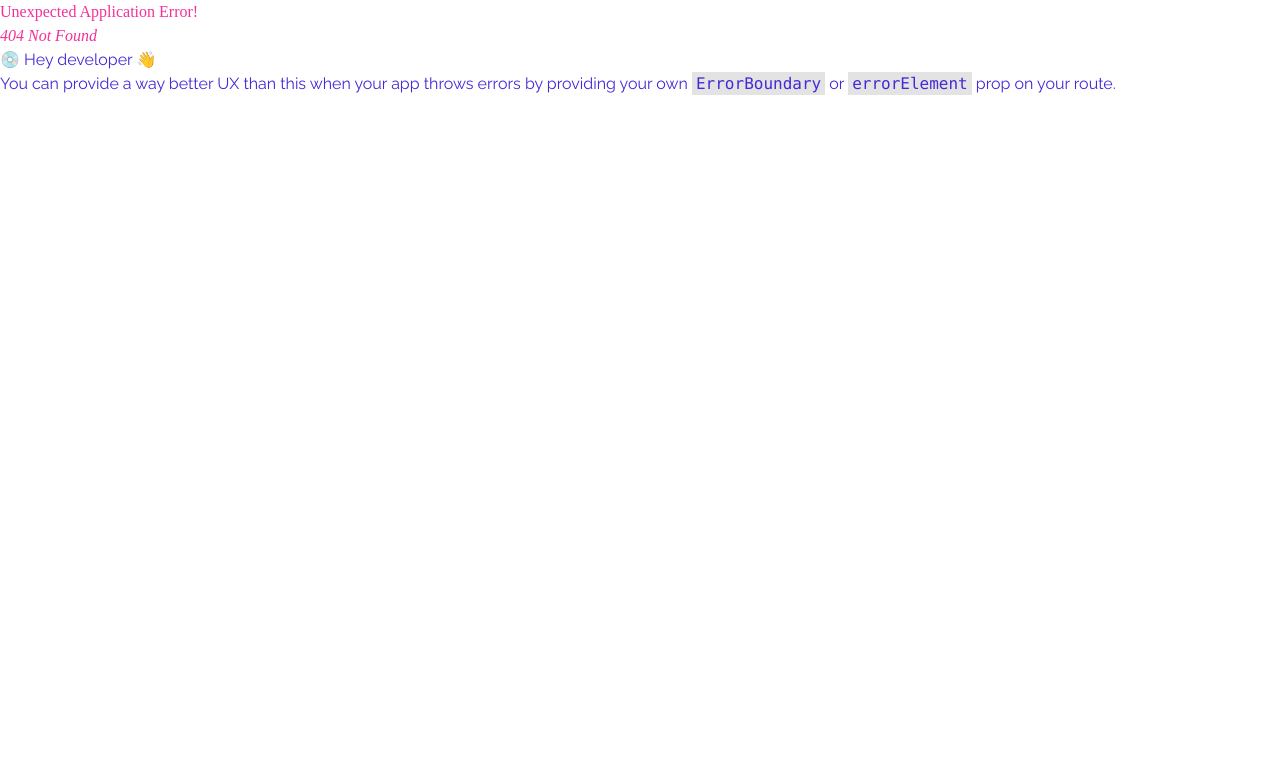
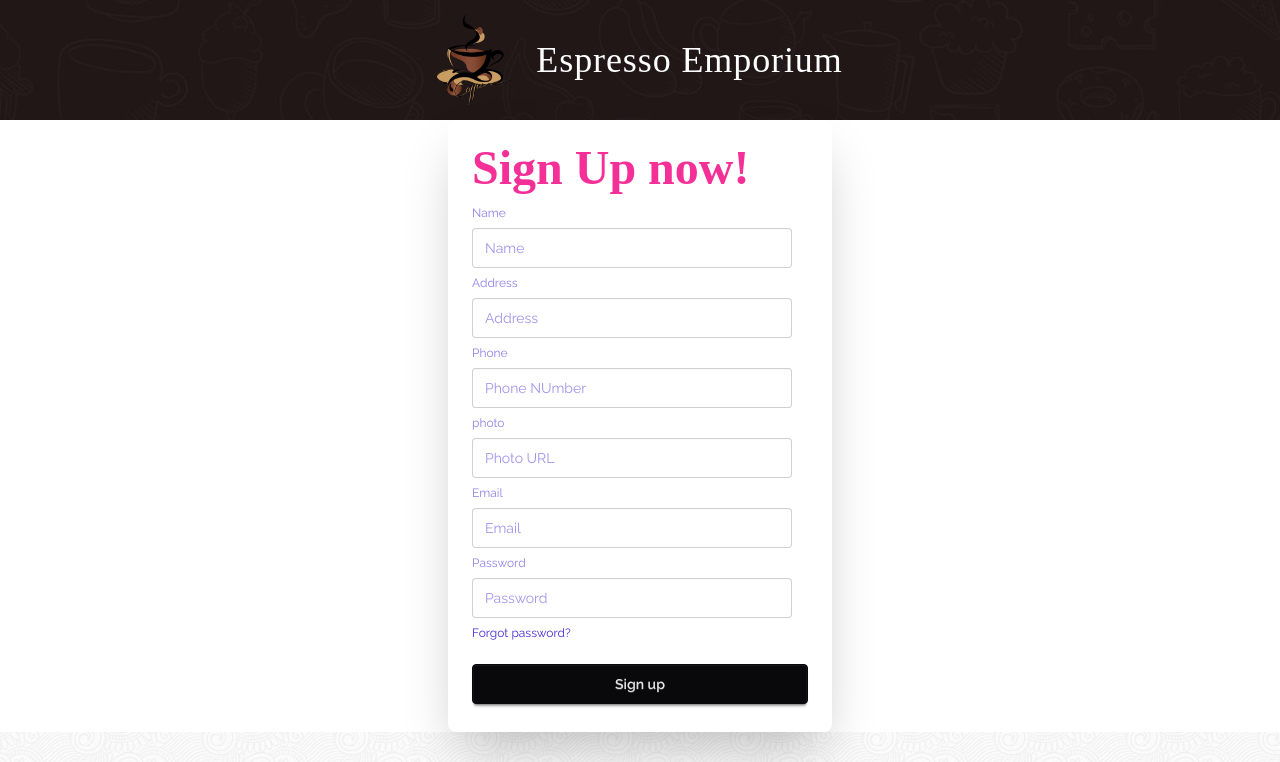
Before and after one commit to ziaul-hoque4820/coffee-store, a React (Vite) app in the folder coffee-store-client/: page /signup in a window 1280 px wide. Before the commit this address had no page. Shown: the top 762 px of the page. Built offline with nearby package versions, Linux system fonts and the light colour scheme; a web font is replaced by a local one.

Commit message:
Firebase setup and SignIn & SignUp component design done

```diff
--- a/coffee-store-client/src/components/SignIn.jsx
+++ b/coffee-store-client/src/components/SignIn.jsx
@@ -1,9 +1,22 @@
 import React from 'react'
 
 function SignIn() {
-  return (
-    <div>SignIn</div>
-  )
+    return (
+        <div className="card bg-base-100 max-w-sm mx-auto shrink-0 shadow-2xl">
+            <div className="card-body">
+                <h1 className="text-5xl font-bold">Sign In now!</h1>
+                <form className="fieldset">
+
+                    <label className="label">Email</label>
+                    <input type="email" name="email" className="input" placeholder="Email" />
+                    <label className="label">Password</label>
+                    <input type="password" name='password' className="input" placeholder="Password" />
+                    <div><a className="link link-hover">Forgot password?</a></div>
+                    <button className="btn btn-neutral mt-4">Sign in</button>
+                </form>
+            </div>
+        </div>
+    )
 }
 
 export default SignIn
--- a/coffee-store-client/src/components/SignUp.jsx
+++ b/coffee-store-client/src/components/SignUp.jsx
@@ -1,9 +1,29 @@
 import React from 'react'
 
 function SignUp() {
-  return (
-    <div>SignUp</div>
-  )
+    return (
+        <div className="card bg-base-100 max-w-sm mx-auto shrink-0 shadow-2xl">
+            <div className="card-body">
+                <h1 className="text-5xl font-bold">Sign Up now!</h1>
+                <form className="fieldset">
+                    <label className="label">Name</label>
+                    <input type="text" name="name" className="input" placeholder="Name" />
+                    <label className="label">Address</label>
+                    <input type="text" name="address" className="input" placeholder="Address" />
+                    <label className="label">Phone</label>
+                    <input type="text" name="phone" className="input" placeholder="Phone NUmber" />
+                    <label className="label">photo</label>
+                    <input type="text" name="photo" className="input" placeholder="Photo URL" />
+                    <label className="label">Email</label>
+                    <input type="email" name="email" className="input" placeholder="Email" />
+                    <label className="label">Password</label>
+                    <input type="password" name='password' className="input" placeholder="Password" />
+                    <div><a className="link link-hover">Forgot password?</a></div>
+                    <button className="btn btn-neutral mt-4">Sign up</button>
+                </form>
+            </div>
+        </div>
+    )
 }
 
 export default SignUp
--- /dev/null
+++ b/coffee-store-client/src/firebase/firebase.init.js
@@ -0,0 +1,21 @@
+// Import the functions you need from the SDKs you need
+import { initializeApp } from "firebase/app";
+import { getAuth } from "firebase/auth";
+// TODO: Add SDKs for Firebase products that you want to use
+// https://firebase.google.com/docs/web/setup#available-libraries
+
+// Your web app's Firebase configuration
+const firebaseConfig = {
+  apiKey: "AIzaSyBRVT7Wn-Q6Qs9RLieY2jBJE3gTCisj0IU",
+  authDomain: "coffee-store-app-71aea.firebaseapp.com",
+  projectId: "coffee-store-app-71aea",
+  storageBucket: "coffee-store-app-71aea.firebasestorage.app",
+  messagingSenderId: "851869554983",
+  appId: "1:851869554983:web:05393188cfb2422da1b102"
+};
+
+// Initialize Firebase
+const app = initializeApp(firebaseConfig);
+
+// Initialize Firebase Authentication and get a reference to the service
+export const auth = getAuth(app);
--- a/coffee-store-client/src/main.jsx
+++ b/coffee-store-client/src/main.jsx
@@ -8,6 +8,8 @@ import AddCoffee from './page/add-coffee/AddCoffee.jsx';
 import UpdateCoffee from './page/update-coffee/UpdateCoffee.jsx';
 import CoffeeDetails from './components/CoffeeDetails.jsx';
 import Home from './page/home-page/Home.jsx';
+import SignIn from './components/SignIn.jsx';
+import SignUp from './components/SignUp.jsx';
 
 const router = createBrowserRouter([
     {
@@ -31,7 +33,15 @@ const router = createBrowserRouter([
                 path: 'updateCoffee/:id',
                 loader: ({ params }) => fetch(`http://localhost:3000/coffees/${params.id}`),
                 Component: UpdateCoffee
-            }
+            },
+            {
+                path: 'signin',
+                Component: SignIn
+            },
+            {
+                path: 'signup',
+                Component: SignUp
+            },
         ]
     }
 ])
```
